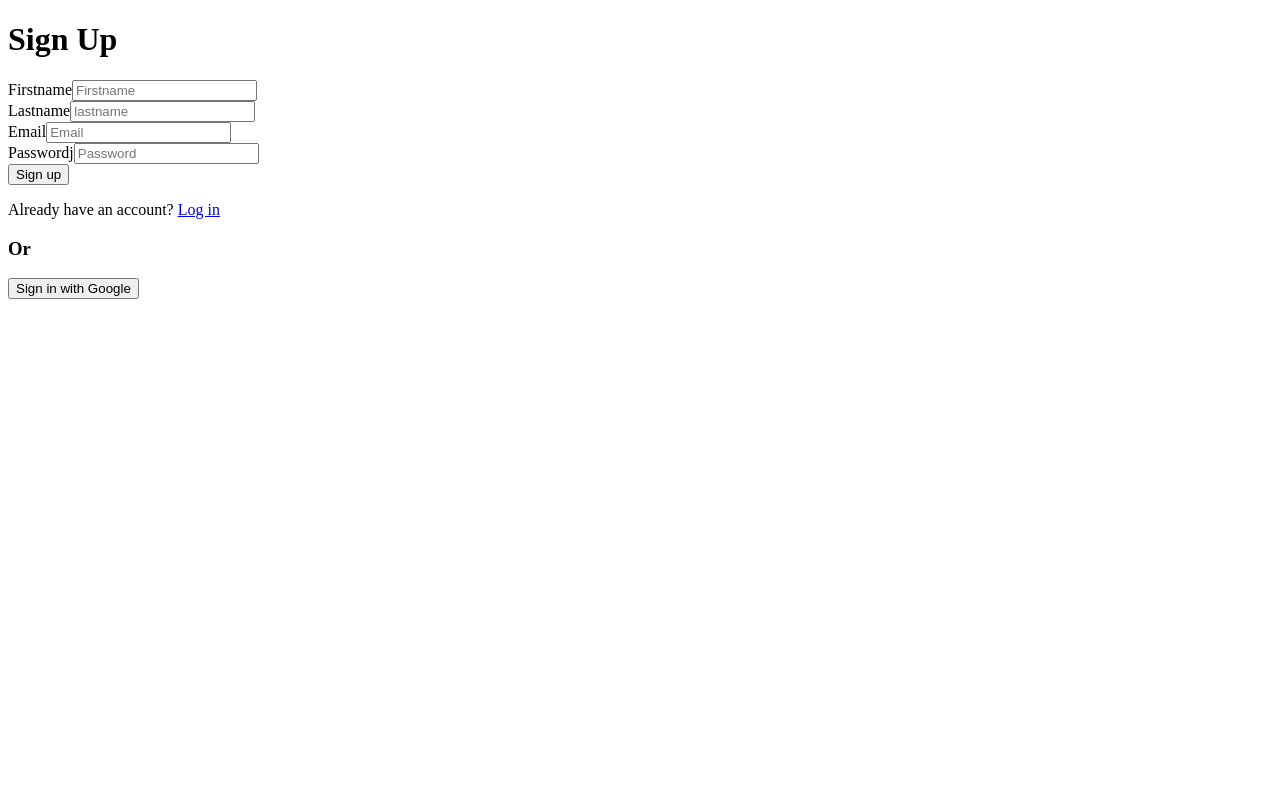
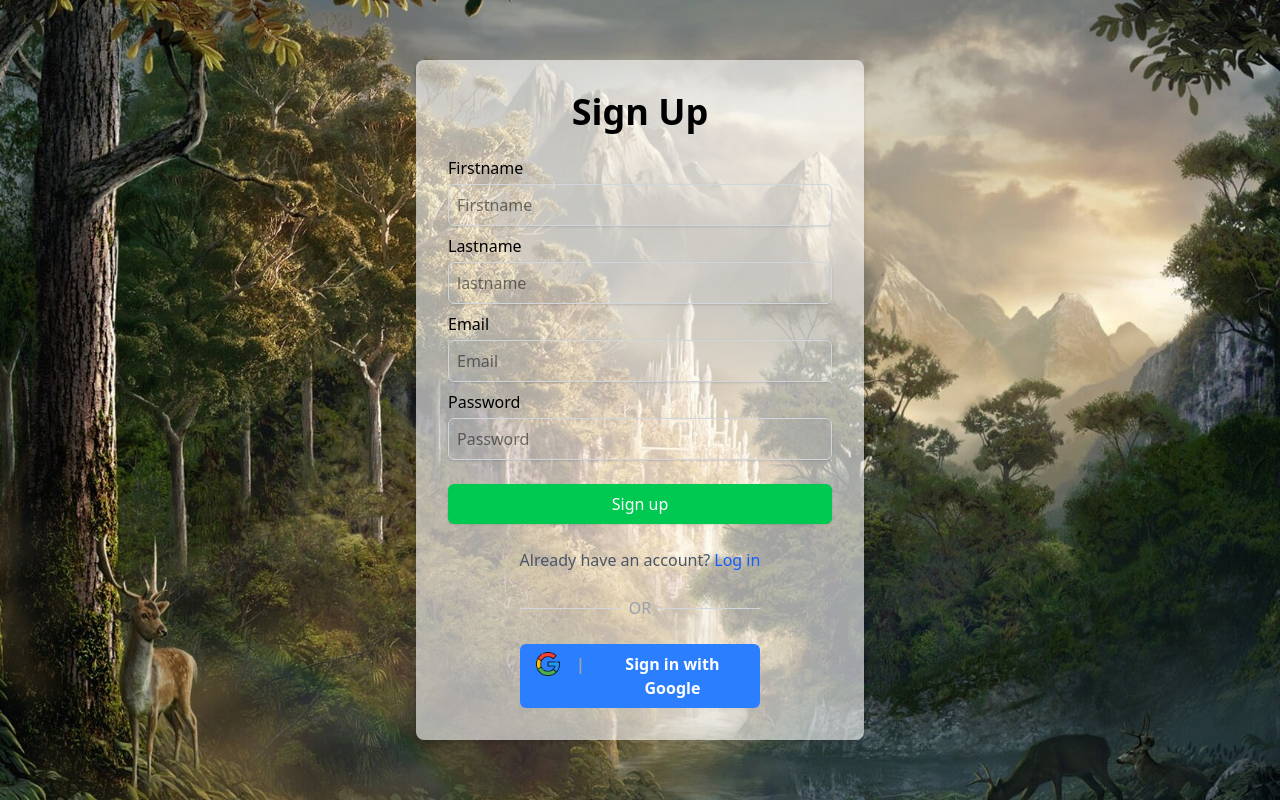
Before and after one commit to toptammasorn/my-plant, a React (Vite) app in the folder my-plant-webapp/: page / in a window 1280 px wide. Built offline with nearby package versions, Linux system fonts and the light colour scheme.

Commit message:
Success: styling login page
style and apply different grid layouts with 3 screen height

```diff
--- a/my-plant-webapp/src/App.jsx
+++ b/my-plant-webapp/src/App.jsx
@@ -8,18 +8,27 @@ import {
 
 import { auth } from "./firebase/config.js";
 
+// pages
 import RegisterPage from "./pages/RegisterPage";
 import LoginPage from "./pages/LoginPage";
 import DashboardPage from "./pages/DashboardPage";
+
+// components
+import SideBar from "./components/SideBar";
+
+// layouts
+import MainLayout from "./layouts/MainLayout";
 
 const App = () => {
   const router = createBrowserRouter(
     createRoutesFromElements(
       <Route>
-        <Route path="/" index element={<RegisterPage />} />
-        <Route path="/register" index element={<RegisterPage />} />
-        <Route path="/login" index element={<LoginPage />} />
-        <Route path="/dashboard" index element={<DashboardPage />} />
+        <Route path="/" element={<RegisterPage />} />
+        <Route path="/register" element={<RegisterPage />} />
+        <Route path="/login" element={<LoginPage />} />
+        <Route path="/dashboard" element={<MainLayout />}>
+          <Route index element={<DashboardPage />} />
+        </Route>
       </Route>
     )
   );
--- /dev/null
+++ b/my-plant-webapp/src/components/Footer.jsx
@@ -0,0 +1,9 @@
+import React from "react";
+
+const Footer = () => {
+  return (
+    <footer>&#169; {`${new Date().getFullYear()} - Digital Midnight`}</footer>
+  );
+};
+
+export default Footer;
--- /dev/null
+++ b/my-plant-webapp/src/components/SideBar.jsx
@@ -0,0 +1,13 @@
+import React from "react";
+import { Outlet } from "react-router-dom";
+
+const SideBar = () => {
+  return (
+    <div>
+      <h1>Sidebar lol</h1>
+      <Outlet />
+    </div>
+  );
+};
+
+export default SideBar;
--- a/my-plant-webapp/src/components/SignInWithGoogle.jsx
+++ b/my-plant-webapp/src/components/SignInWithGoogle.jsx
@@ -22,16 +22,32 @@ const SignInWithGoogle = () => {
   };
 
   return (
-    <>
-      <div>
-        <h3>Or</h3>
+    <div className="text-center w-60 space-y-6">
+      <div className="flex items-center justify-center gap-2 text-gray-400">
+        <hr className="w-full border-gray-300" />
+        <span>OR</span>
+        <hr className="w-full border-gray-300" />
       </div>
       <div>
-        <button type="button" onClick={googleLogin}>
-          Sign in with Google
+        <button
+          type="button"
+          onClick={googleLogin}
+          className="w-full flex item-center justify-center gap-2 text-white font-semibold py-2 px-4 rounded-md bg-blue-500 hover:bg-blue-600 transition duration-300"
+        >
+          <img
+            src="src\assets\icons\google-symbol.png"
+            alt="Google"
+            className="w-6 h-6"
+          />
+          <div className="flex items-center justify-center gap-2 text-gray-400">
+            <hr className="w-full border-gray-300" />
+            <span>|</span>
+            <hr className="w-full border-gray-300" />
+          </div>
+          <span>Sign in with Google</span>
         </button>
       </div>
-    </>
+    </div>
   );
 };
 
--- a/my-plant-webapp/src/index.css
+++ b/my-plant-webapp/src/index.css
@@ -1 +1,26 @@
-/* @import "tailwindcss"; */
+@import "tailwindcss";
+
+/* .custom-grid {
+  transition: all 0.5s ease;
+}
+.custom-grid > div {
+  transition: all 0.5s ease;
+} */
+
+@media (max-height: 300px) {
+  .custom-grid {
+    grid-template-columns: repeat(4, 1fr);
+  }
+}
+
+@media (min-height: 300px) and (max-height: 480px) {
+  .custom-grid {
+    grid-template-columns: repeat(2, 1fr);
+  }
+}
+
+@media (min-height: 480px) {
+  .custom-grid {
+    grid-template-columns: repeat(1, 1fr);
+  }
+}
--- /dev/null
+++ b/my-plant-webapp/src/layouts/MainLayout.jsx
@@ -0,0 +1,17 @@
+import React from "react";
+import { Outlet } from "react-router-dom";
+
+import SideBar from "../components/SideBar";
+import Footer from "../components/Footer";
+
+const MainLayout = () => {
+  return (
+    <>
+      <SideBar />
+      <main></main>
+      <Footer />
+    </>
+  );
+};
+
+export default MainLayout;
--- a/my-plant-webapp/src/pages/RegisterPage.jsx
+++ b/my-plant-webapp/src/pages/RegisterPage.jsx
@@ -4,6 +4,8 @@ import { auth, db } from "../firebase/config.js";
 import { createUserWithEmailAndPassword } from "firebase/auth";
 import { setDoc, doc } from "firebase/firestore";
 import { ToastContainer, toast } from "react-toastify";
+
+import "../index.css";
 
 import LoginPage from "./LoginPage";
 import SignInWithGoogle from "../components/signInWithGoogle.jsx";
@@ -49,9 +51,17 @@ const RegisterPage = () => {
 
   return (
     <>
+      <div
+        className="flex items-center justify-center min-h-screen bg-cover bg-center"
+        style={{ backgroundImage: "url('src/assets/backgrounds/lotr.jpg')" }}
+      >
         <ToastContainer />
-      <form onSubmit={handleRegister}>
-        <h1>Sign Up</h1>
+        <form
+          onSubmit={handleRegister}
+          className=" bg-white/60 p-8 rounded-lg shadow-md w-full max-w-md space-y-6"
+        >
+          <h1 className="text-4xl font-bold text-center">Sign Up</h1>
+          <div className="grid gap-2 grid-cols-1 sm:grid-cols-2 md:grid-cols-4 custom-grid">
             <div>
               <label htmlFor="firstname">Firstname</label>
               <input
@@ -61,6 +71,7 @@ const RegisterPage = () => {
                 placeholder="Firstname"
                 required
                 onChange={(e) => setFirstname(e.target.value)}
+                className="mt-1 block w-full p-2 border border-gray-300 rounded-md shadow-sm focus:outline-none focus:border-green-500 hover:border-gray-500 transition duration-300"
               />
             </div>
             <div>
@@ -72,6 +83,7 @@ const RegisterPage = () => {
                 placeholder="lastname"
                 required
                 onChange={(e) => setLastname(e.target.value)}
+                className="mt-1 block w-full p-2 border border-gray-300 rounded-md shadow-sm focus:outline-none focus:border-green-500 hover:border-gray-500 transition duration-300"
               />
             </div>
             <div>
@@ -83,10 +95,11 @@ const RegisterPage = () => {
                 placeholder="Email"
                 required
                 onChange={(e) => setEmail(e.target.value)}
+                className="mt-1 block w-full p-2 border border-gray-300 rounded-md shadow-sm focus:outline-none focus:border-green-500 hover:border-gray-500 transition duration-300"
               />
             </div>
             <div>
-          <label htmlFor="password">Password</label>j
+              <label htmlFor="password">Password</label>
               <input
                 id="password"
                 type="text"
@@ -94,18 +107,32 @@ const RegisterPage = () => {
                 placeholder="Password"
                 required
                 onChange={(e) => setPassword(e.target.value)}
+                className="mt-1 block w-full p-2 border border-gray-300 rounded-md shadow-sm focus:outline-none  focus:border-green-500 hover:border-gray-500 transition duration-300"
               />
             </div>
+          </div>
+
           <div>
-          <button type="submit">Sign up</button>
+            <button
+              type="submit"
+              className="text-white bg-green-500 hover:bg-green-600 p-2 w-full rounded-md shadow-sm  transition duration-300"
+            >
+              Sign up
+            </button>
           </div>
-        <div>
+          <div className="text-center text-gray-600">
             <p>
-            Already have an account? <Link to={"/login"}>Log in</Link>
+              Already have an account?{" "}
+              <Link to={"/login"} className="text-blue-600 hover:text-blue-700">
+                Log in
+              </Link>
             </p>
           </div>
+          <div className="flex justify-center">
             <SignInWithGoogle />
+          </div>
         </form>
+      </div>
     </>
   );
 };
```
Also changed, not shown: my-plant-webapp/src/assets/backgrounds/lotr.jpg (added), my-plant-webapp/src/assets/icons/google-symbol.png (added). Lines whose indentation alone changed are shown as unchanged.
